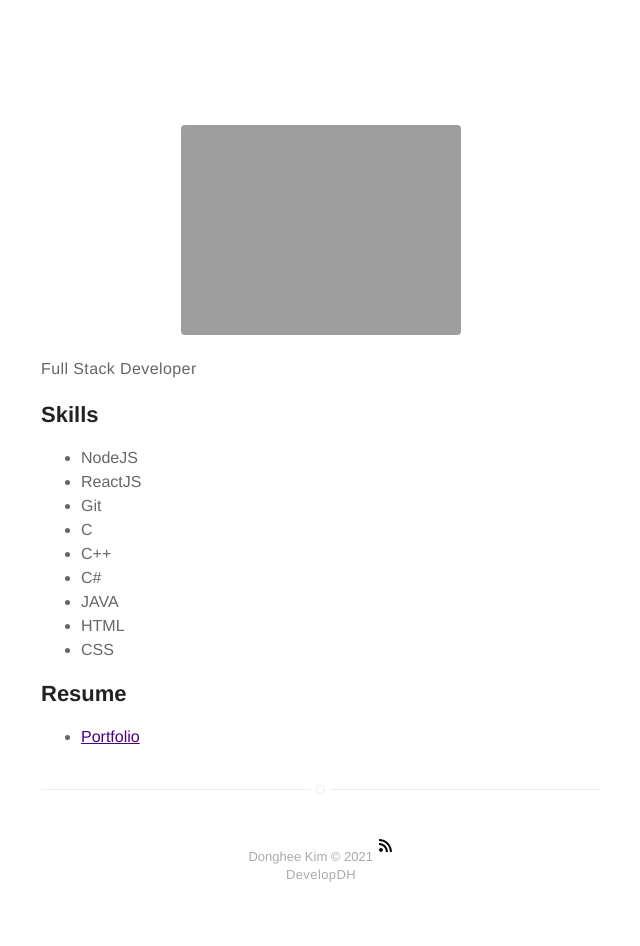
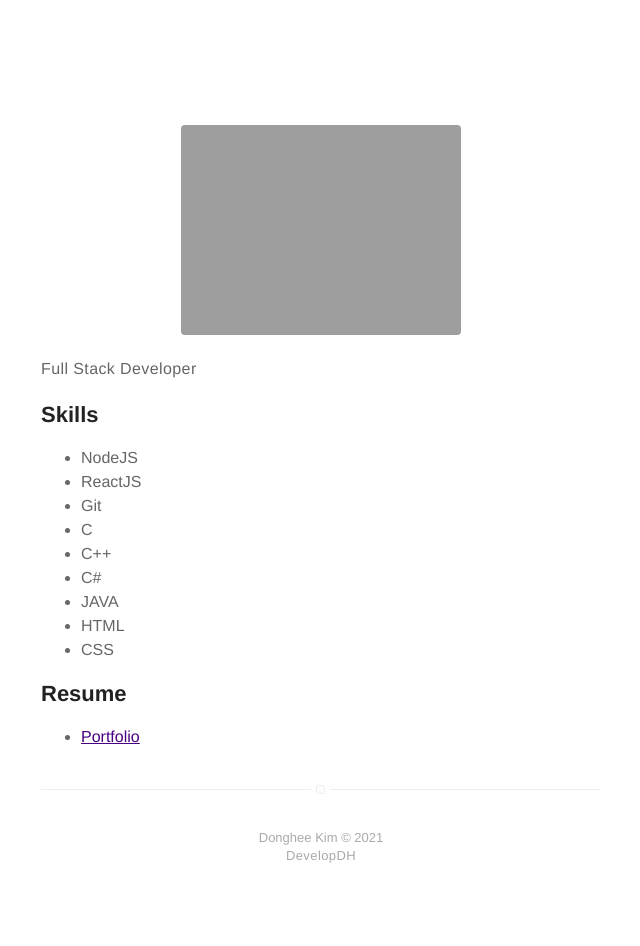
Before and after one commit to developdh/blog, a Jekyll site: the page built from about.md, in a window 1280 px wide. Shown: the whole page, without its empty margins (319-959 px from the left). Built offline with Jekyll 4.4.1, drawn with Linux system fonts in a browser that asks for light colours.

Commit message:
footer edit

```diff
--- a/_includes/footer.html
+++ b/_includes/footer.html
@@ -1,5 +1,5 @@
 <footer class="footer-main">
-    {{ site.name }} © {{ site.time | date: '%Y' }} <!-- <a class="link" href="{{ site.url }}/feed.xml" target="_blank"> --><svg class="icon icon-rss"><use xlink:href="#icon-rss"></use></svg></a>
+    {{ site.name }} © {{ site.time | date: '%Y' }} <!-- <a class="link" href="{{ site.url }}/feed.xml" target="_blank"> <svg class="icon icon-rss"><use xlink:href="#icon-rss"></use></svg></a> -->
 
     <p class="extra">
         DevelopDH
```
